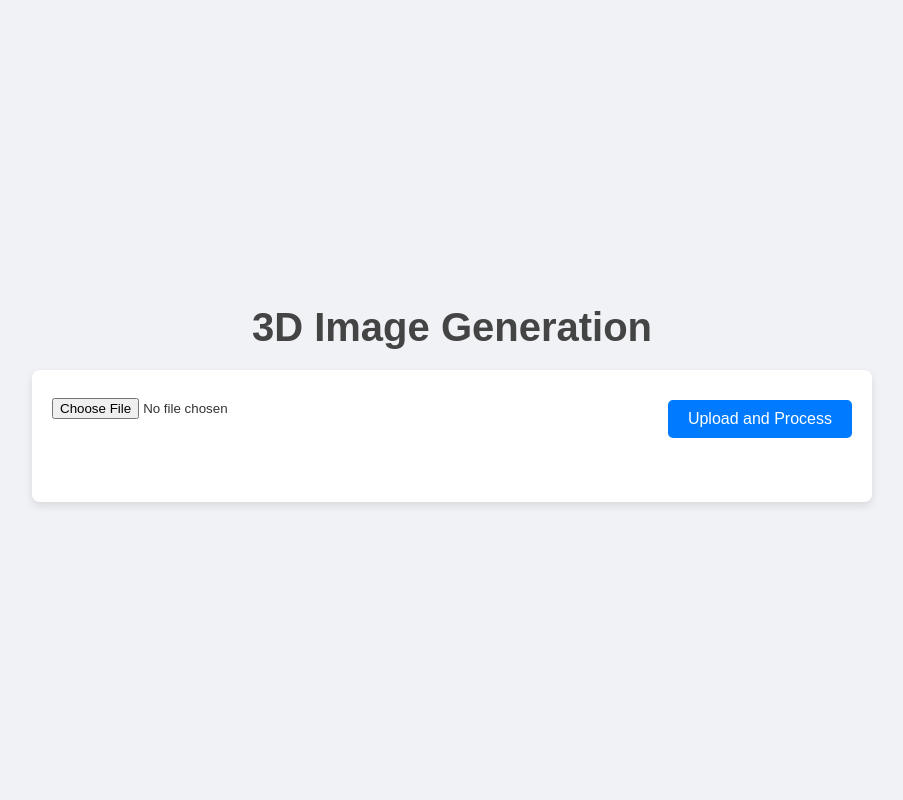
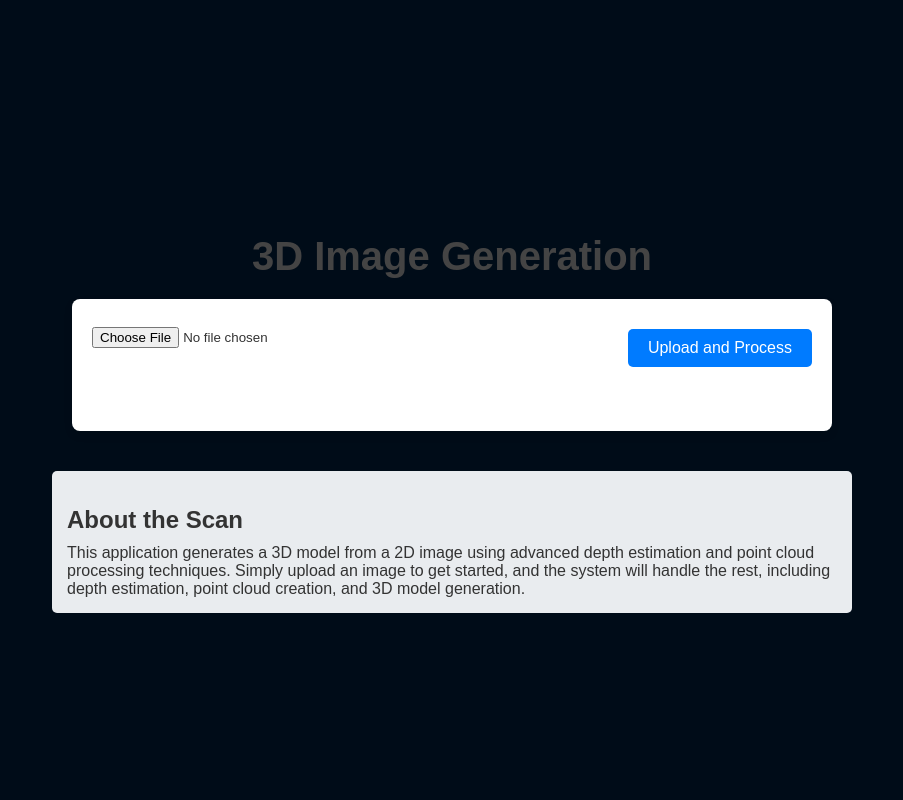
Before and after one commit to BastienLopez/2d_to_3d, a Flask app: page / in a window 1280 px wide. Shown: the whole page, without its empty margins (188-1091 px from the left). Run offline with Flask 3, Linux system fonts and the light colour scheme; parts of the project's set-up code (start-up, migrations or seed data) failed here and were passed over; some libraries are stand-ins or nearby versions.

Commit message:
up qualité img + css

```diff
--- a/main.py
+++ b/main.py
@@ -126,13 +126,7 @@ def estimate_depth(image_path, model_type="DPT_Large"):
     transform = midas_transforms.dpt_transform if model_type == "DPT_Large" else midas_transforms.small_transform
     img = Image.open(image_path)
 
-    # Redimensionner l'image si elle est trop grande
-    max_size = 2048  # Taille maximale pour les images 2K
-    if max(img.size) > max_size:
-        scale = max_size / max(img.size)
-        new_size = (int(img.size[0] * scale), int(img.size[1] * scale))
-        img = img.resize(new_size, Image.LANCZOS)  # Utiliser Image.LANCZOS pour le redimensionnement
-
+    # Ne pas redimensionner l'image pour conserver la qualité maximale
     img = np.array(img) / 255.0  # Convertir l'image en tableau NumPy et normaliser
 
     # Gérer les images en niveaux de gris
@@ -164,8 +158,6 @@ def estimate_depth(image_path, model_type="DPT_Large"):
     print("Depth map created.")
     return depth_map
 
-
-
 def depth_to_pointcloud(depth_map, image_path):
     print("Converting depth map to point cloud...")
     image = cv2.imread(image_path)
@@ -185,7 +177,6 @@ def depth_to_pointcloud(depth_map, image_path):
     print("Point cloud created.")
     return pcd
 
-
 def pointcloud_to_mesh(pcd):
     print("Converting point cloud to mesh...")
     pcd.estimate_normals(search_param=o3d.geometry.KDTreeSearchParamHybrid(radius=0.1, max_nn=30))
@@ -196,22 +187,21 @@ def pointcloud_to_mesh(pcd):
     print("Mesh created.")
     return mesh
 
+def preprocess_image(image_path):
+    image = cv2.imread(image_path)
+    image = cv2.cvtColor(image, cv2.COLOR_BGR2LAB)
+    l, a, b = cv2.split(image)
+    l = cv2.equalizeHist(l)
+    image = cv2.merge((l, a, b))
+    image = cv2.cvtColor(image, cv2.COLOR_LAB2BGR)
+    # Utiliser une meilleure méthode de débruitage
+    image = cv2.fastNlMeansDenoisingColored(image, None, 10, 10, 7, 21)
+    return image
 
-def generate_hidden_parts(image_path):
-    print("Generating hidden parts...")
-    img = Image.open(image_path)
-    transform = transforms.Compose([
-        transforms.Resize((28, 28)),  # Redimensionner l'image
-        transforms.ToTensor()
-    ])
-    img_tensor = transform(img).unsqueeze(0)
-    with torch.no_grad():
-        generated_img_tensor, _, _ = model(img_tensor)
-    generated_img = transforms.ToPILImage()(generated_img_tensor.squeeze())
-    generated_img = generated_img.resize(img.size, Image.LANCZOS)  # Redimensionner à la taille originale de l'image
-    print(f"Generated image shape: {generated_img.size}")  # Ajout du journal des dimensions de l'image générée
-    print("Hidden parts generated.")
-    return generated_img
+def save_preprocessed_images(image_path, output_path):
+    image = preprocess_image(image_path)
+    # Sauvegarder l'image en qualité maximale
+    cv2.imwrite(output_path, image, [cv2.IMWRITE_JPEG_QUALITY, 100])
 
 def upload_to_sketchfab(file_path, title, description):
     api_url = "https://api.sketchfab.com/v3/models"
@@ -236,23 +226,6 @@ def upload_to_sketchfab(file_path, title, description):
             print(f"Failed to upload model to Sketchfab: {response.status_code}")
             print(response.json())
             return None
-
-def preprocess_image(image_path):
-    image = cv2.imread(image_path)
-    image = cv2.cvtColor(image, cv2.COLOR_BGR2LAB)
-    l, a, b = cv2.split(image)
-    l = cv2.equalizeHist(l)
-    image = cv2.merge((l, a, b))
-    image = cv2.cvtColor(image, cv2.COLOR_LAB2BGR)
-    # Utiliser une meilleure méthode de débruitage
-    image = cv2.fastNlMeansDenoisingColored(image, None, 10, 10, 7, 21)
-    return image
-
-def save_preprocessed_images(image_path, output_path):
-    image = preprocess_image(image_path)
-    # Sauvegarder l'image en qualité maximale
-    cv2.imwrite(output_path, image, [cv2.IMWRITE_JPEG_QUALITY, 100])
-
 
 @app.route('/')
 def index():
--- a/static/styles.css
+++ b/static/styles.css
@@ -7,7 +7,7 @@ body {
     min-height: 100vh;
     margin: 0;
     font-family: 'Arial', sans-serif;
-    background-color: #f0f2f5;
+    background-color: #000c18;
     color: #333;
 }
 
@@ -127,6 +127,7 @@ p {
     display: none;
 }
 
+/* Loader */
 .loader {
     width: 60px;
     aspect-ratio: 2;
@@ -144,3 +145,21 @@ p {
     60%{background-position:0%  50%, 50% 100%,100%   0%}
     80%{background-position:0%  50%, 50%  50%,100% 100%}
 }
+
+/* Info Section */
+.info-section {
+    background-color: #e9ecef;
+    padding: 15px;
+    margin-top: 20px;
+    border-radius: 5px;
+}
+
+.info-section h2 {
+    font-size: 1.5em;
+    margin-bottom: 10px;
+}
+
+.info-section p {
+    font-size: 1em;
+    margin: 0;
+}
--- a/templates/index.html
+++ b/templates/index.html
@@ -7,6 +7,7 @@
     <link rel="stylesheet" href="static/styles.css">
 </head>
 <body>
+    <div class="container">
         <h1>3D Image Generation</h1>
         <form id="upload-form" enctype="multipart/form-data">
             <div class="form-top-row">
@@ -18,6 +19,10 @@
             <img id="preview" src="#" alt="Image Preview" style="display: none;">
             <p id="image-name"></p>
         </form>
+        <div class="info-section">
+            <h2>About the Scan</h2>
+            <p>This application generates a 3D model from a 2D image using advanced depth estimation and point cloud processing techniques. Simply upload an image to get started, and the system will handle the rest, including depth estimation, point cloud creation, and 3D model generation.</p>
+        </div>
         <div class="container" id="result-container" style="display: none;">
             <div class="section" id="section1" style="display: none;">
                 <h2>Original 3D Image</h2>
@@ -27,6 +32,7 @@
             <div class="section" id="section2" style="display: none;">
                 <h2>Final 3D Image</h2>
                 <iframe id="final-viewer" title="Final Scan" width="640" height="480" frameborder="0" allow="autoplay; fullscreen" allow="fullscreen"></iframe>
+            </div>
         </div>
     </div>
 
```
Also changed, not shown: 1 other file. Lines whose indentation alone changed are shown as unchanged.
